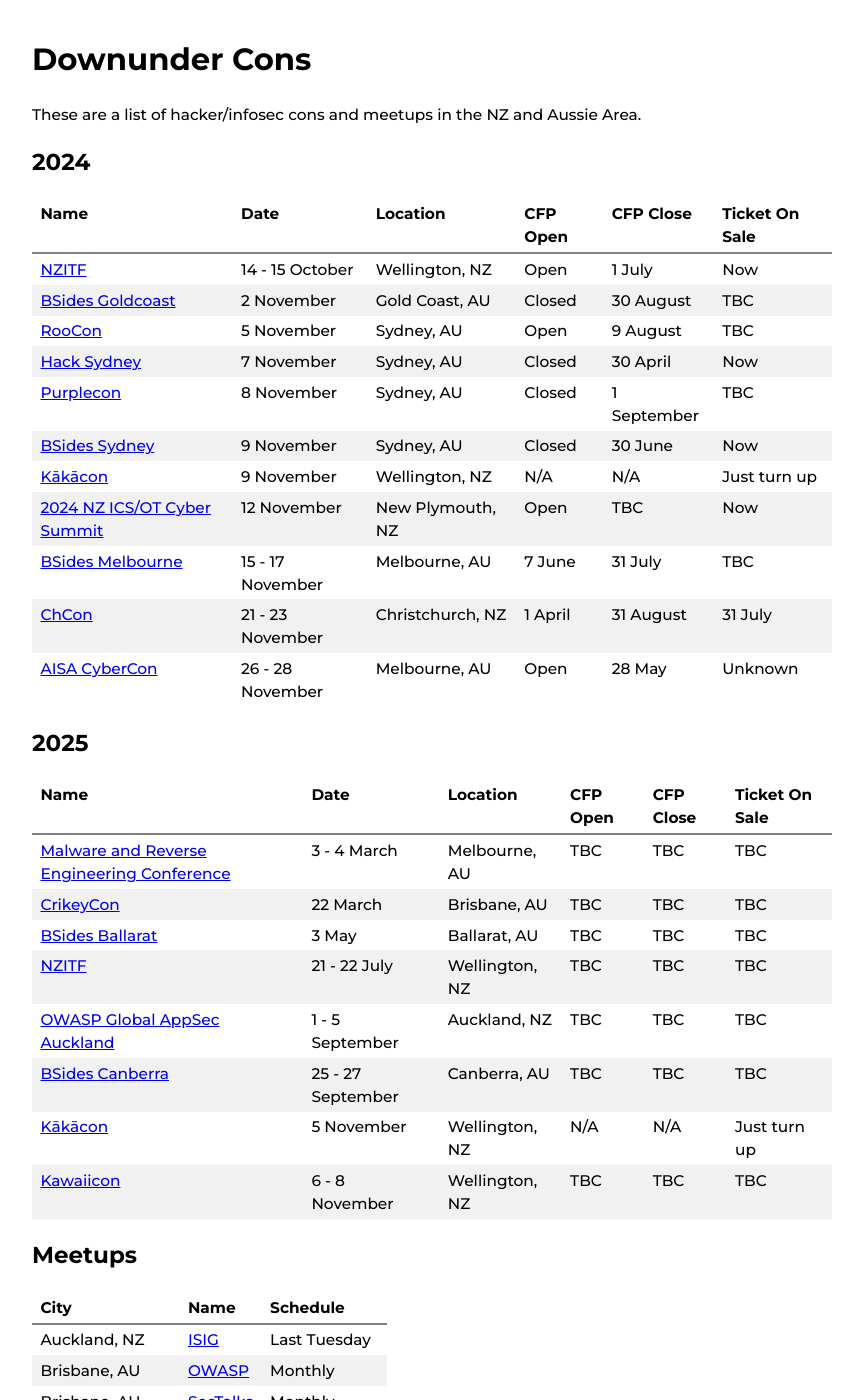
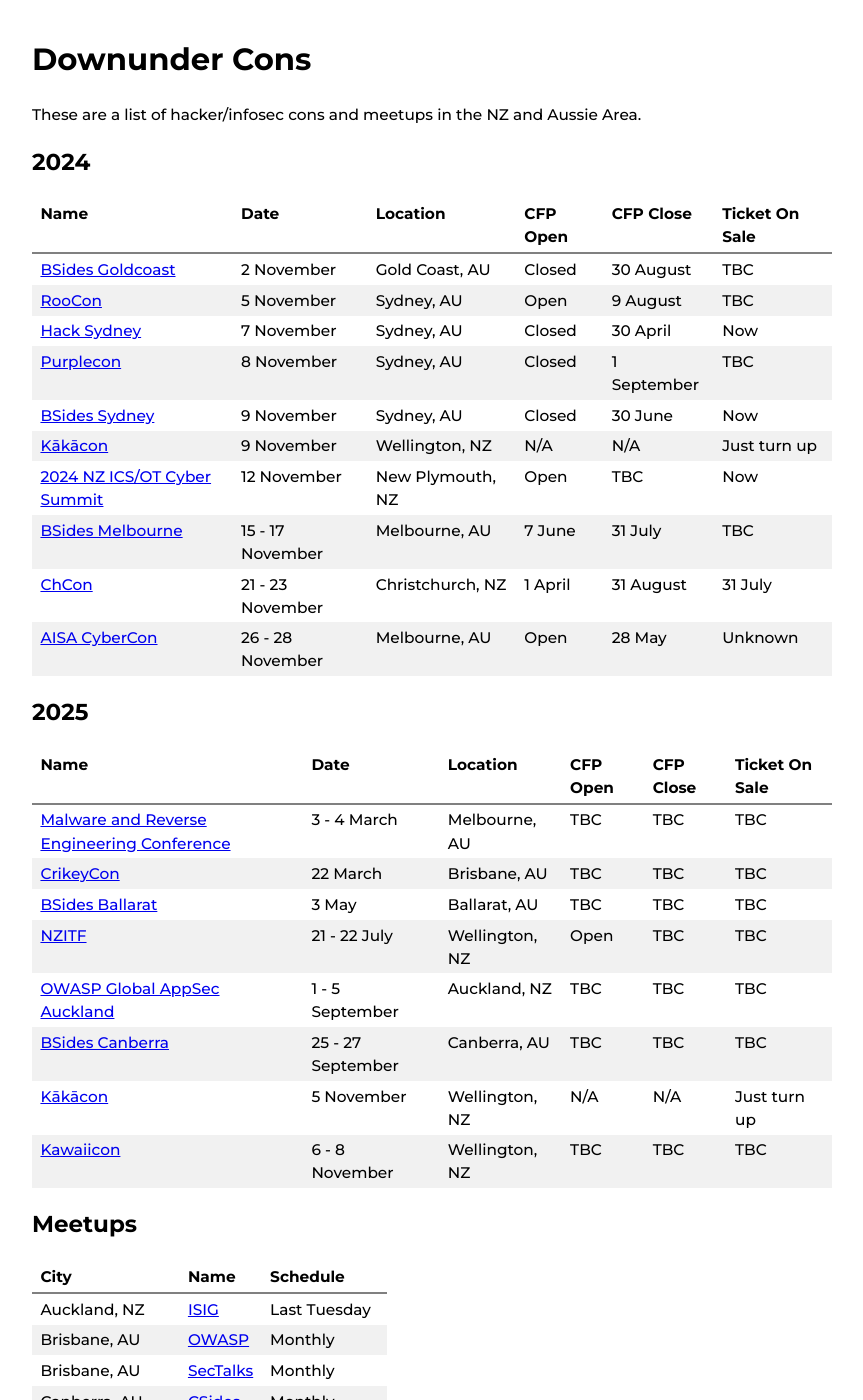
Before and after one commit to nzkarit/downundercons, a Jekyll site: the page built from index.markdown, in a window 1280 px wide and 1400 px high. Shown: the whole window, without its empty margins (208-1071 px from the left). Built offline with Jekyll 4.4.1, drawn with Linux system fonts in a browser that asks for light colours.

Commit message:
Update index.markdown

```diff
--- a/index.markdown
+++ b/index.markdown
@@ -9,7 +9,6 @@ These are a list of hacker/infosec cons and meetups in the NZ and Aussie Area.
 
 | Name | Date | Location | CFP Open | CFP Close | Ticket On Sale |
 | ---- | ---- | -------- | -------- | --------- | -------------- |
-| [NZITF](https://nzitf.org.nz/conference-details) | 14 - 15 October | Wellington, NZ | Open | 1 July | Now |
 | [BSides Goldcoast](https://bsidesgoldie.com/) | 2 November | Gold Coast, AU | Closed | 30 August | TBC |
 | [RooCon](https://x.com/RooCon_AU) | 5 November | Sydney, AU | Open | 9 August | TBC |
 | [Hack Sydney](https://www.hack.sydney/) | 7 November | Sydney, AU | Closed| 30 April | Now |
@@ -28,7 +27,7 @@ These are a list of hacker/infosec cons and meetups in the NZ and Aussie Area.
 | [Malware and Reverse Engineering Conference](https://federation.edu.au/icsl/icsl-conferences/mre-2025) | 3 - 4 March | Melbourne, AU | TBC | TBC | TBC |
 | [CrikeyCon](https://crikeycon.com/) | 22 March | Brisbane, AU | TBC | TBC | TBC |
 | [BSides Ballarat](https://www.linkedin.com/posts/dr-paul-black-20b615a0_bsides-ballarat-will-be-held-on-saturday-activity-7248840033477033984-bg4I/) | 3 May | Ballarat, AU | TBC | TBC | TBC |
-| [NZITF](https://nzitf.org.nz/conference-details) | 21 - 22 July | Wellington, NZ | TBC | TBC | TBC |
+| [NZITF](https://nzitf.org.nz/conference-details) | 21 - 22 July | Wellington, NZ | Open | TBC | TBC |
 | [OWASP Global AppSec Auckland](https://appsec.org.nz/conference/) | 1 - 5 September | Auckland, NZ | TBC | TBC | TBC |
 | [BSides Canberra](https://www.bsidesau.com.au/) | 25 - 27 September | Canberra, AU | TBC | TBC | TBC |
 | [Kākācon](https://www.kākācon.nz/) | 5 November | Wellington, NZ | N/A | N/A | Just turn up |
```
